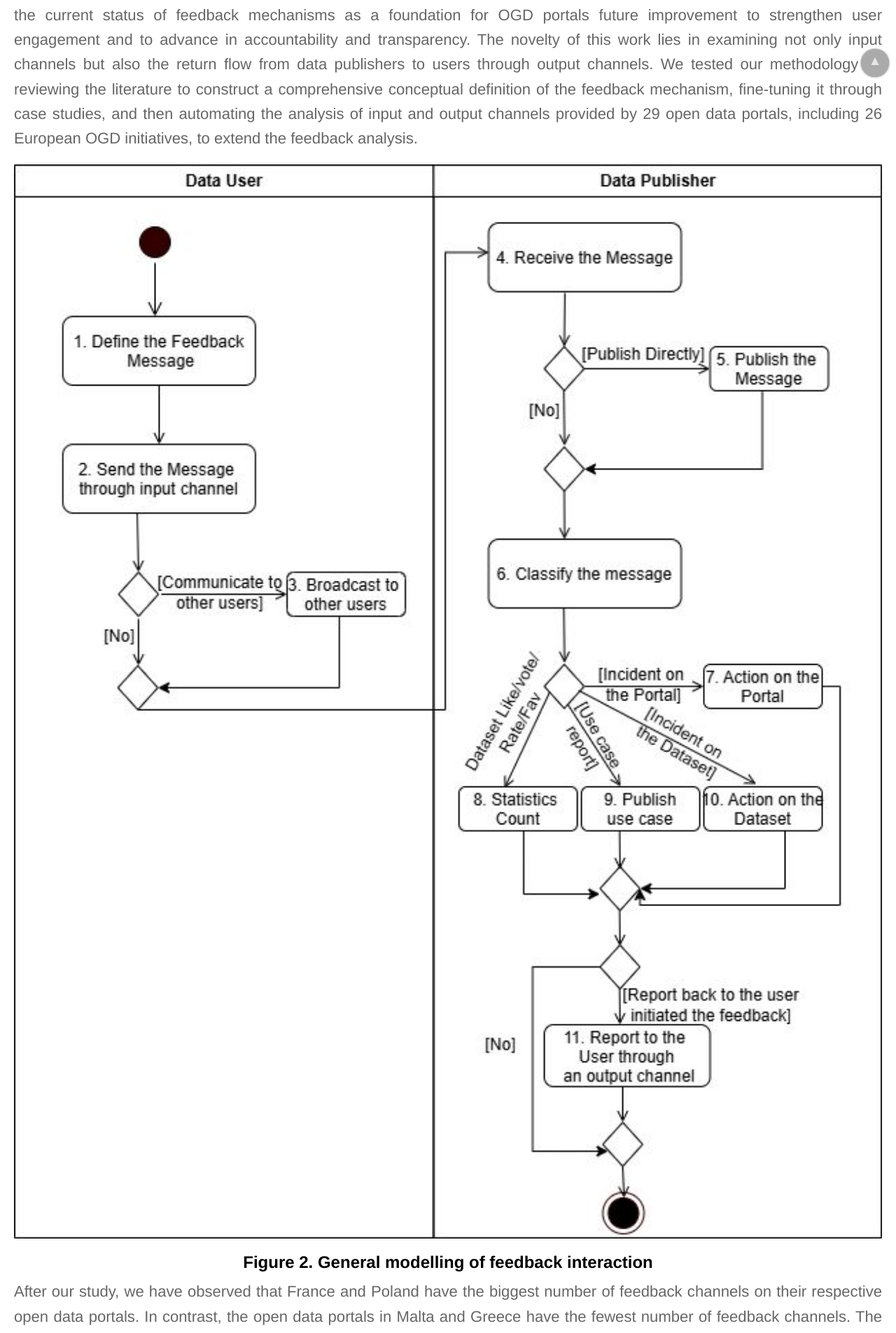
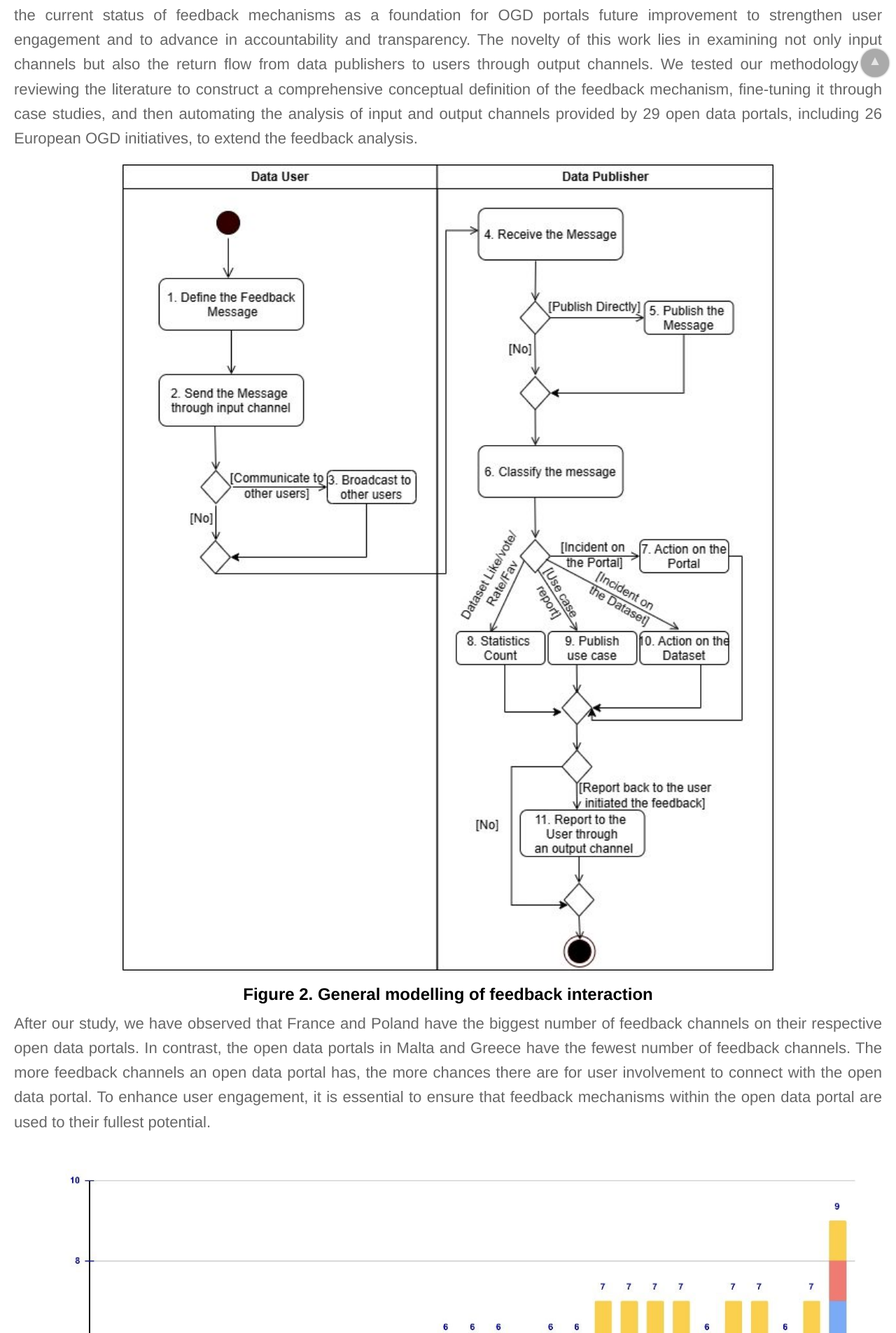
Before and after one commit to IAAA-Lab/IAAA-Lab.github.io, a Jekyll site: the page built from _posts/2025-10-19-Roundtrip-feedback-in-open-data-portals-Paper.md, in a window 1280 px wide. Shown: the part 768-2673 px from the top of the page at 70% size. Built offline with Jekyll 4.4.1, drawn with Linux system fonts in a browser that asks for light colours.

Commit message:
Update 2025-10-19-Roundtrip-feedback-in-open-data-portals-Paper.md

```diff
--- a/_posts/2025-10-19-Roundtrip-feedback-in-open-data-portals-Paper.md
+++ b/_posts/2025-10-19-Roundtrip-feedback-in-open-data-portals-Paper.md
@@ -11,7 +11,7 @@ Open Government Data (OGD) portals aim to enhance accountability and transparenc
 Our recently published study, "Roundtrip feedback in open data portals: analysis of input and output channels" aims to analyse the current status of feedback mechanisms as a foundation for OGD portals future improvement to strengthen user engagement and to advance in accountability and transparency. The novelty of this work lies in examining not only input channels but also the return flow from data publishers to users through output channels. We tested our methodology by reviewing the literature to construct a comprehensive conceptual definition of the feedback mechanism, fine-tuning it through case studies, and then automating the analysis of input and output channels provided by 29 open data portals, including 26 European OGD initiatives, to extend the feedback analysis.
 
 
-![Figure 2. General modelling of feedback interaction]({{ site.baseurl }}/images/posts/2025-10-19-methodology.png){: .center-image width="100%"}
+![Figure 2. General modelling of feedback interaction]({{ site.baseurl }}/images/posts/2025-10-19-methodology.png){: .center-image width="75%"}
 <h4><center><b>Figure 2. General modelling of feedback interaction</b></center></h4>
 
 After our study, we have observed that France and Poland have the biggest number of feedback channels on their respective open data portals. In contrast, the open data portals in Malta and Greece have the fewest number of feedback channels. The more feedback channels an open data portal has, the more chances there are for user involvement to connect with the open data portal. To enhance user engagement, it is essential to ensure that feedback mechanisms within the open data portal are used to their fullest potential.
```
